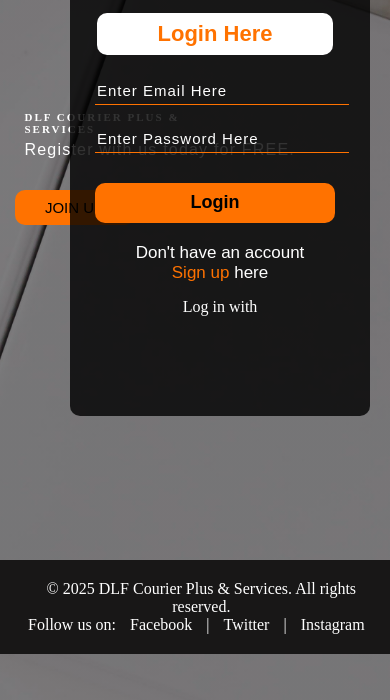
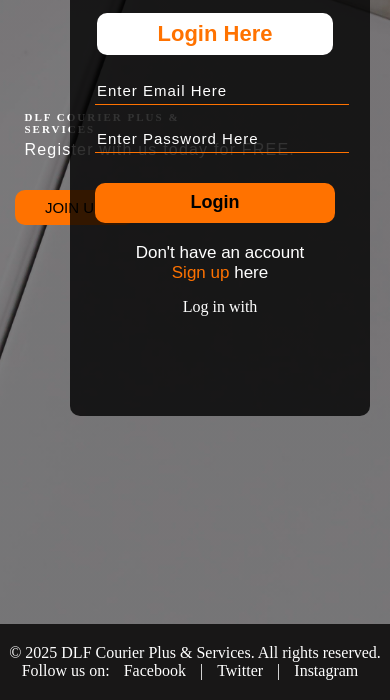
Before and after one commit to lawyer1520/lawyer1520.github.io, a plain HTML site: page index.html in a window 390 px wide. Shown: the part 144-844 px from the top of the page. Drawn offline with nearby package versions, Linux system fonts and the light colour scheme.

Commit message:
Update style.css

```diff
--- a/style.css
+++ b/style.css
@@ -376,17 +376,7 @@
   cursor: pointer;
 }
 
-footer {
-  background-color: #181717;
-  color: #fff;
-  text-align: center;
-  padding: 20px;
-  position: relative;
-  width: 30%;
-  bottom: 20%;
-  top: 330px;
-  margin-right: 75px;
-}
+
 
 
 
```
